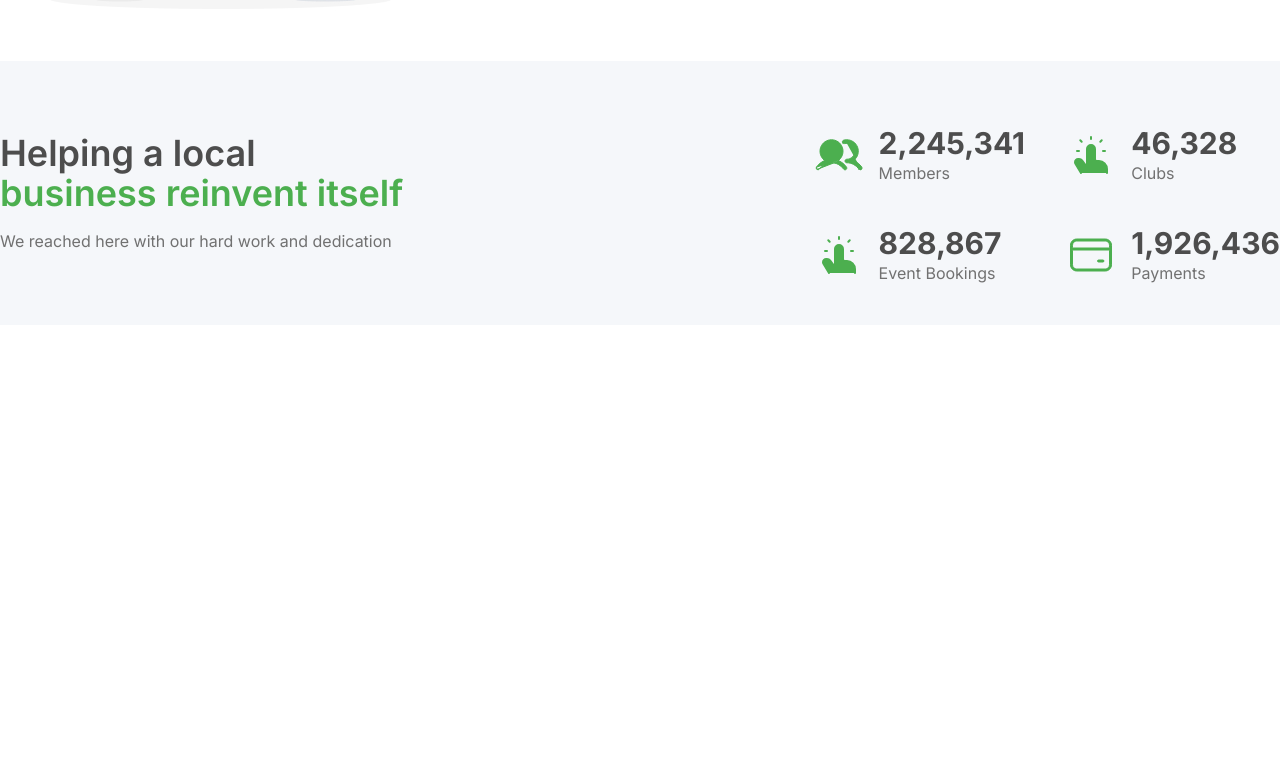
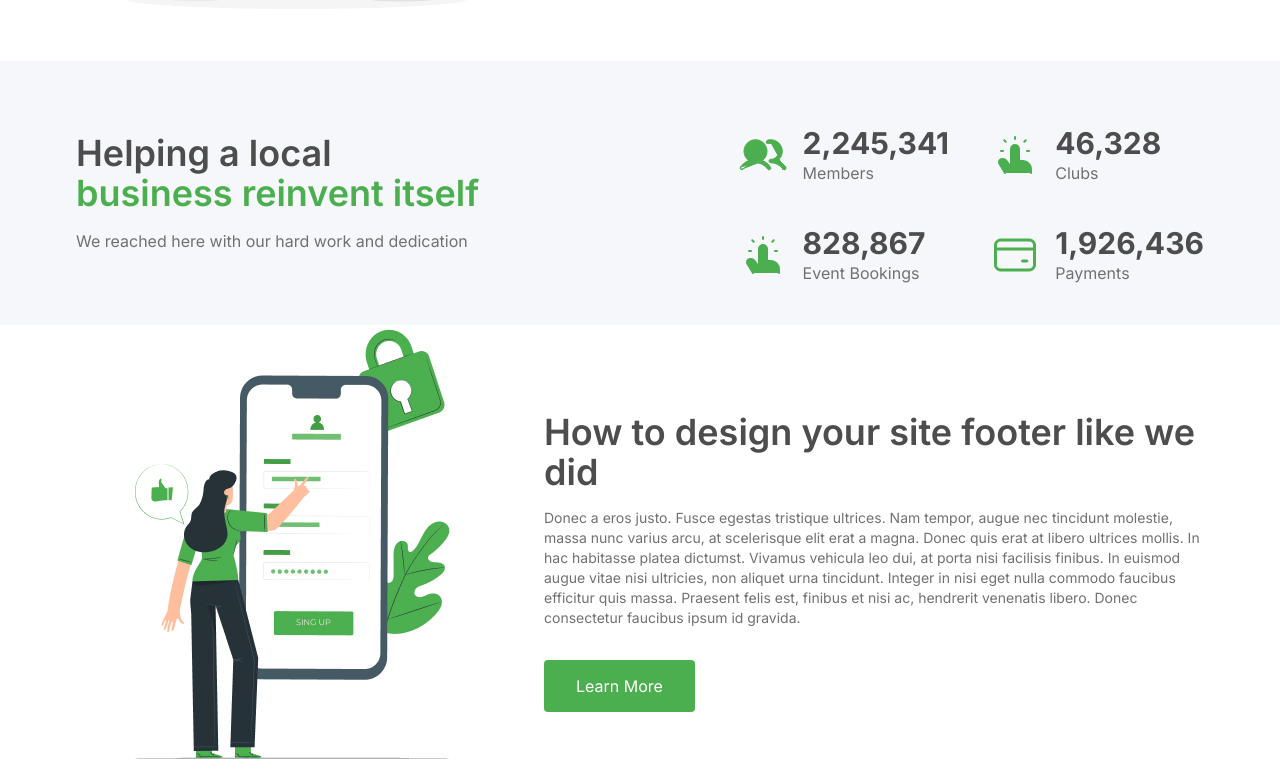
Before and after one commit to germionaar/landing, a website built with Vite: page index.html in a window 1280 px wide. Shown: the part 1832-2591 px from the top of the page. Before the commit the page ends 2157 px from the top, so only its background shows below. Built offline with nearby package versions, Linux system fonts and the light colour scheme.

Commit message:
fix size section

```diff
--- a/index.html
+++ b/index.html
@@ -266,6 +266,7 @@
       </div>
     </section>
     <section>
+      <div class="max-w-[1152px] w-full mx-auto px-3">
         <div
         class="container mx-auto flex items-center justify-center flex-col-reverse md:flex-row pt-10 gap-12"
       >
@@ -296,10 +297,12 @@
           </button>
         </div>
       </div>
+      </div>
     </section>
     <section class="bg-silver flex items-center justify-center">
+      <div class="max-w-[1152px] w-full mx-auto px-3">
         <div
-        class="container flex flex-col md:flex-row items-center justify-between gap-16"
+        class=" flex flex-col md:flex-row items-center justify-between gap-3"
       >
         <div class="text-center md:text-left">
           <h2 class="font-semibold text-4xl text-neutral-d-grey">
@@ -343,13 +346,15 @@
           </div>
         </div>
       </div>
+      </div>
     </section>
-    <!-- <section>
+ <section>
+  <div class="max-w-[1152px] w-full mx-auto px-3">
     <div class="flex items-center justify-between">
       <div>
-          <img class="w-full sm:max-w-full" src="/public/mobile-login 3/pana.jpg" alt="" />
+        <img class="" src="/public/mobile-login 3/pana.jpg" alt="" />
       </div>
-        <div class="w-full md:w-[660px] max-w-full mx-auto">
+      <div class="md:w-[660px] max-w-full">
         <h2 class="font-semibold text-3xl md:text-4xl text-neutral-d-grey pt-10 pb-4">How to design your site footer like we did</h2>
         <p class="md:text-sm text-grey font-normal pb-8">
           Donec a eros justo. Fusce egestas tristique ultrices. Nam tempor,
@@ -367,8 +372,8 @@
         </button>
       </div>
     </div>
-    </section> -->
-
+  </div>
+    </section>
     <script type="module" src="/main.js"></script>
   </body>
 </html>
```
Lines whose indentation alone changed are shown as unchanged.
